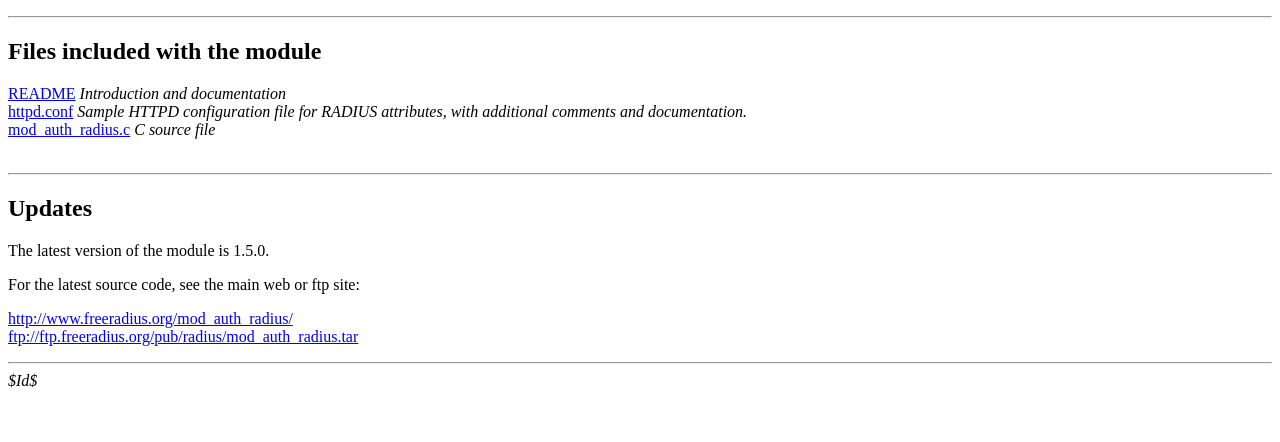
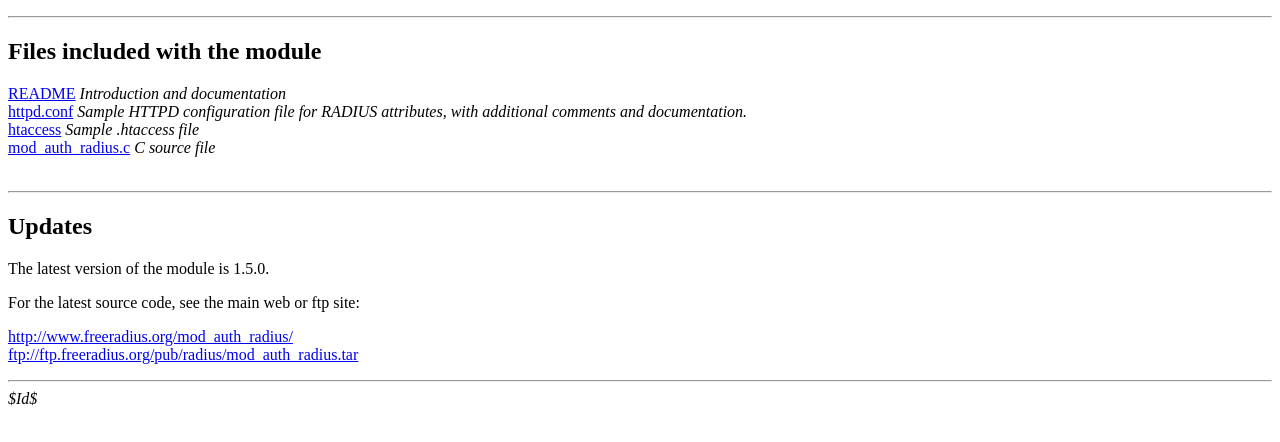
Before and after one commit to FreeRADIUS/mod_auth_radius, a plain HTML site: page index.html in a window 1280 px wide. Shown: the part 102-544 px from the top of the page. Drawn offline with Linux system fonts and the light colour scheme.

Commit message:
include reference to sample htaccess file

```diff
--- a/index.html
+++ b/index.html
@@ -19,6 +19,7 @@ perform the actual authentication.
 <A HREF="README">README</A> <EM>Introduction and documentation</EM><BR>
 <A HREF="httpd.conf">httpd.conf</A> <EM>Sample HTTPD
 configuration file for RADIUS attributes, with additional comments and documentation.</EM><BR>
+<A HREF="htaccess">htaccess</A> <EM>Sample .htaccess file</EM><BR>
 <A HREF="mod_auth_radius.c.html">mod_auth_radius.c</A> <EM>C source file</EM><BR>
 <A HREF=""></A> <EM></EM><BR>
 
```
